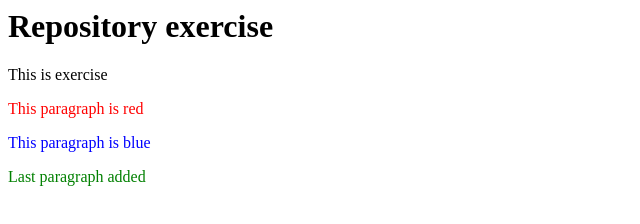
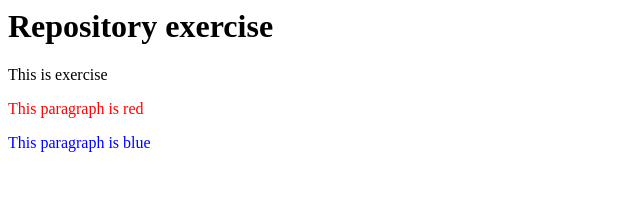
Before and after one commit to Moris17/Exercise-repository, a plain HTML site: page index.html in a window 1280 px wide. Shown: the whole page, without its empty margins (0-640 px from the left). Drawn offline with Linux system fonts and the light colour scheme.

Commit message:
last paragraph deleted

```diff
--- a/index.html
+++ b/index.html
@@ -3,4 +3,3 @@
 <p>This is exercise</p>
 <p style="color: red;">This paragraph is red</p>
 <p style="color: blue;">This paragraph is blue</p>
-<p style="color:green;">Last paragraph added</p>
```
